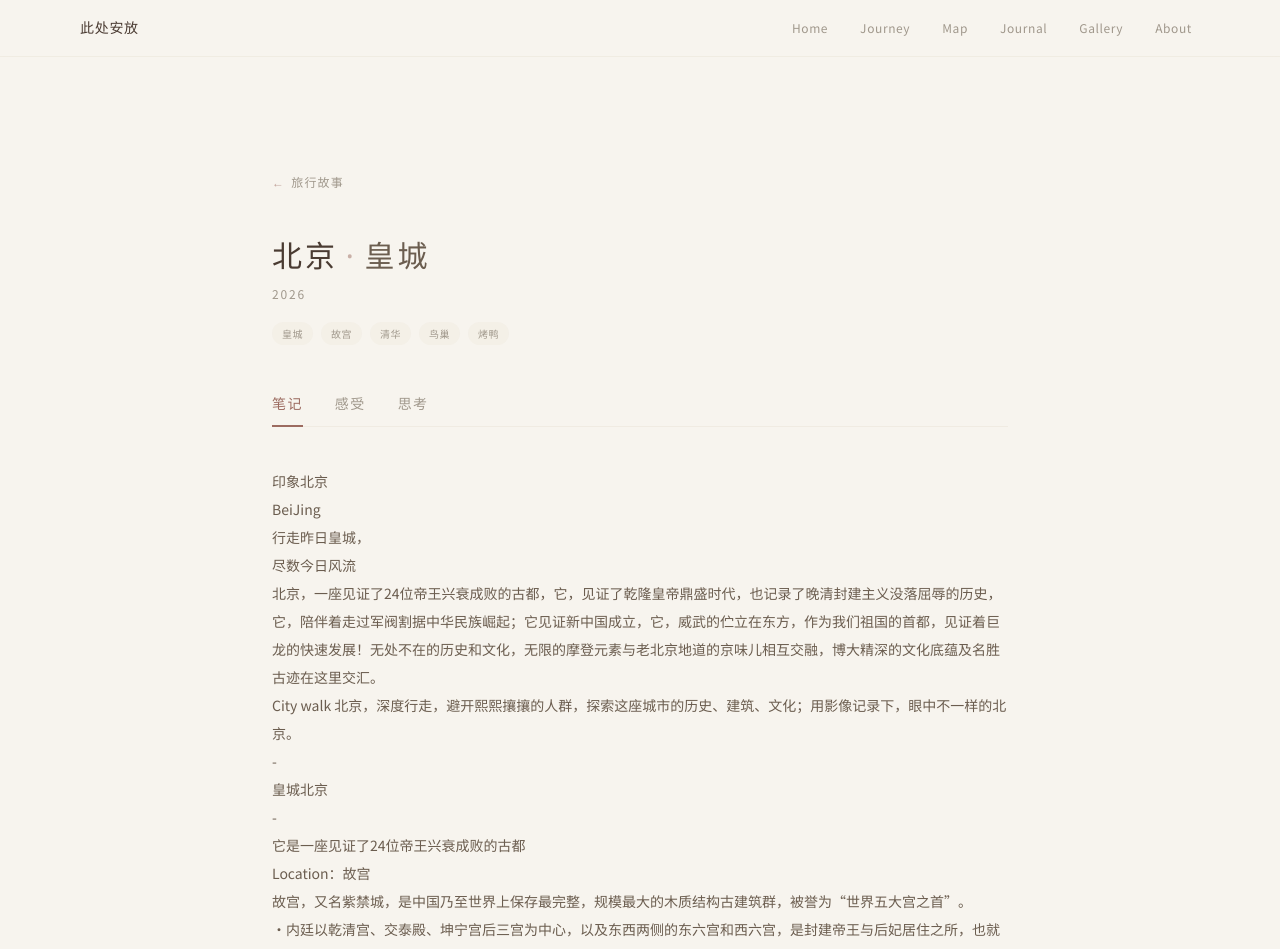
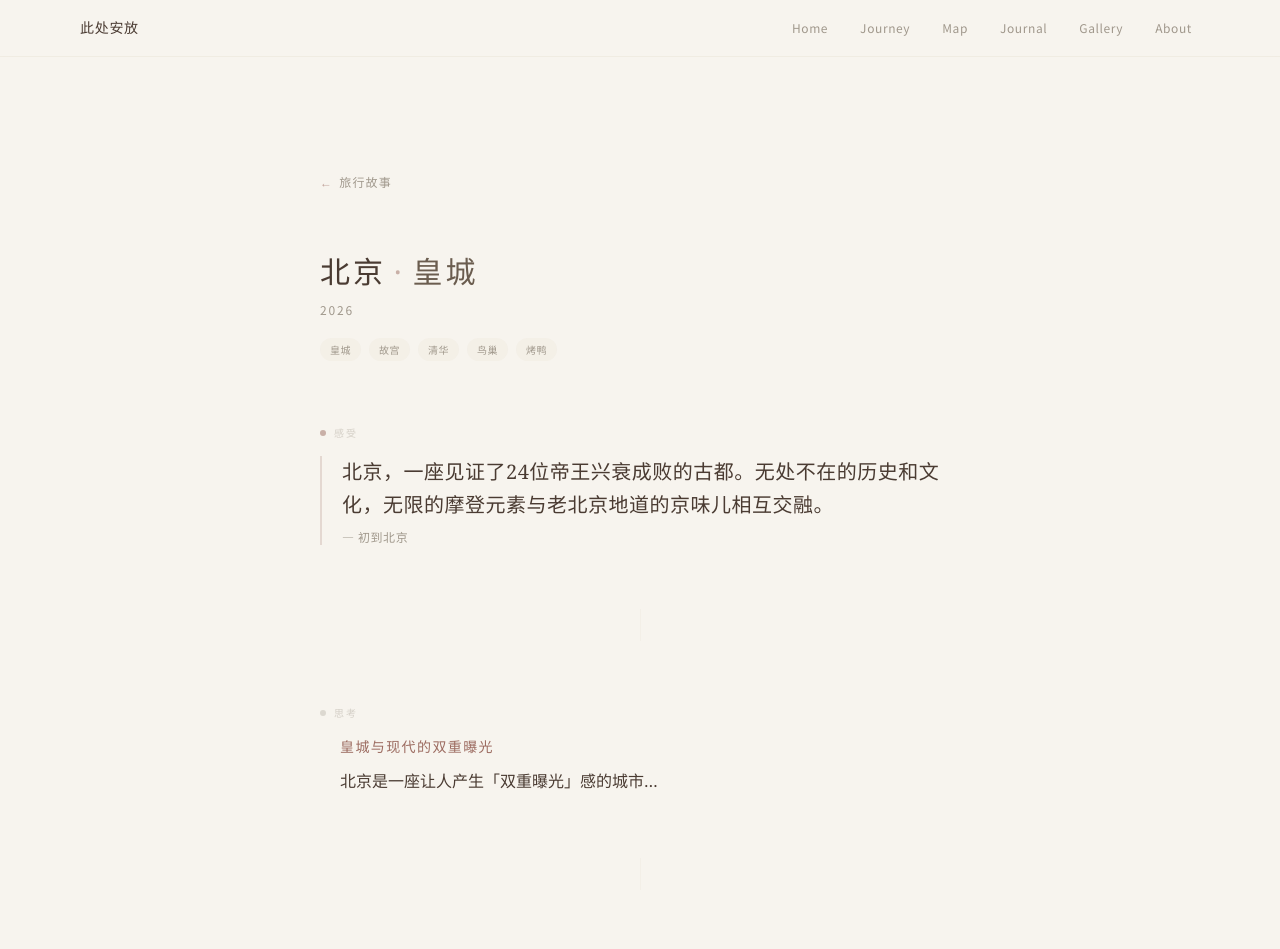
Before and after one commit to litgogo/footprint, a Next.js app: page /footprint/cities/beijing in a window 1280 px wide. Shown: the top 949 px of the page. Built offline with nearby package versions, Linux system fonts and the light colour scheme.

Commit message:
refactor: 城市详情三Tab→随笔碎片流（感受+思考交错，文学化排版）

```diff
--- a/src/app/cities/[slug]/CityDetailClient.tsx
+++ b/src/app/cities/[slug]/CityDetailClient.tsx
@@ -1,142 +1,74 @@
 "use client";
 
-import { useState } from "react";
 import type { City } from "@/data/cities";
 import Link from "next/link";
 
-type Tab = "notes" | "feelings" | "thoughts";
+export default function CityDetailClient({ city }: { city: City }) {
+  // 将 feelings 和 thoughts 合并为随笔碎片流
+  const fragments: { type: "feeling" | "thought"; id: string; content: React.ReactNode }[] = [];
 
-// ---- 简易 Markdown 渲染 ----
-function renderMarkdown(text: string): React.ReactNode {
-  const sections = text.split(/(?=^## )/m);
+  city.feelings.forEach((f) => {
+    fragments.push({
+      type: "feeling",
+      id: f.id,
+      content: (
+        <>
+          <p className="text-lg md:text-xl font-serif font-light text-ink leading-relaxed tracking-wide">
+            {f.quote}
+          </p>
+          {f.context && (
+            <p className="mt-2 text-xs text-ink-muted tracking-wider font-sans">
+              — {f.context}
+            </p>
+          )}
+        </>
+      ),
+    });
+  });
 
-  return sections.map((section, si) => {
-    const lines = section.trim().split("\n");
-    const elements: React.ReactNode[] = [];
+  city.thoughts.forEach((t) => {
+    // 提炼：取标题 + 正文首句
+    const firstSentence = t.body.split(/[。.\\n]/)[0];
+    fragments.push({
+      type: "thought",
+      id: t.id,
+      content: (
+        <>
+          <h3 className="text-sm font-sans font-medium text-film tracking-widest mb-3">
+            {t.title}
+          </h3>
+          <p className="text-base font-serif font-light text-ink leading-relaxed">
+            {firstSentence}
+            {firstSentence.length < t.body.length ? "…" : ""}
+          </p>
+        </>
+      ),
+    });
+  });
 
-    lines.forEach((line, i) => {
-      // H2 header
-      if (line.startsWith("## ")) {
-        elements.push(
-          <h2
-            key={`${si}-h2-${i}`}
-            className="text-lg font-serif font-medium text-ink mt-10 mb-4 first:mt-0 tracking-wide"
-          >
-            {line.replace("## ", "")}
-          </h2>
-        );
-        return;
+  // 交错排列：feeling → thought → feeling → thought ...
+  const sorted: typeof fragments = [];
+  const feelings = fragments.filter((f) => f.type === "feeling");
+  const thoughts = fragments.filter((f) => f.type === "thought");
+  const maxLen = Math.max(feelings.length, thoughts.length);
+  for (let i = 0; i < maxLen; i++) {
+    if (feelings[i]) sorted.push(feelings[i]);
+    if (thoughts[i]) sorted.push(thoughts[i]);
   }
 
-      // H3 header
-      if (line.startsWith("### ")) {
-        elements.push(
-          <h3
-            key={`${si}-h3-${i}`}
-            className="text-base font-serif font-medium text-ink mt-8 mb-3 tracking-wide"
-          >
-            {line.replace("### ", "")}
-          </h3>
-        );
-        return;
-      }
-
-      // Blockquote
-      if (line.startsWith("> ")) {
-        elements.push(
-          <blockquote
-            key={`${si}-bq-${i}`}
-            className="border-l-2 border-film/40 pl-4 my-3 text-ink-light italic font-serif leading-relaxed"
-          >
-            {parseInline(line.replace(/^> ?/, ""))}
-          </blockquote>
-        );
-        return;
-      }
-
-      // Horizontal rule
-      if (line.trim() === "---") {
-        elements.push(
-          <hr
-            key={`${si}-hr-${i}`}
-            className="my-8 border-oat/40"
-          />
-        );
-        return;
-      }
-
-      // Bold list items
-      if (line.startsWith("**") && line.includes("**")) {
-        elements.push(
-          <p
-            key={`${si}-p-${i}`}
-            className="text-sm text-ink-light leading-relaxed mt-2 font-medium"
-          >
-            {parseInline(line)}
-          </p>
-        );
-        return;
-      }
-
-      // Empty line
-      if (line.trim() === "") {
-        elements.push(<div key={`${si}-sp-${i}`} className="h-3" />);
-        return;
-      }
-
-      // Regular paragraph
-      elements.push(
-        <p
-          key={`${si}-p-${i}`}
-          className="text-sm text-ink-light leading-loose"
-        >
-          {parseInline(line)}
-        </p>
-      );
-    });
-
-    return <div key={si}>{elements}</div>;
-  });
-}
-
-function parseInline(text: string): React.ReactNode {
-  // Bold **text**
-  const parts = text.split(/(\*\*[^*]+\*\*)/g);
-  return parts.map((part, i) => {
-    if (part.startsWith("**") && part.endsWith("**")) {
   return (
-        <strong key={i} className="font-medium text-ink">
-          {part.slice(2, -2)}
-        </strong>
-      );
-    }
-    return part;
-  });
-}
-
-// ---- 主组件 ----
-export default function CityDetailClient({ city }: { city: City }) {
-  const [tab, setTab] = useState<Tab>("notes");
-
-  const tabs: { key: Tab; label: string }[] = [
-    { key: "notes", label: "笔记" },
-    { key: "feelings", label: "感受" },
-    { key: "thoughts", label: "思考" },
-  ];
-
-  return (
-    <main className="min-h-screen py-20 md:py-28 px-4 max-w-3xl mx-auto">
-      {/* 返回链接 */}
+    <main className="min-h-screen py-20 md:py-28 px-4 max-w-2xl mx-auto">
+      {/* 返回 */}
       <Link
         href="/journal"
-        className="inline-flex items-center gap-1.5 text-xs tracking-widest text-ink-muted hover:text-film transition-colors mb-12 font-sans"
+        className="inline-flex items-center gap-1.5 text-xs tracking-widest text-ink-muted hover:text-film transition-colors mb-16 font-sans"
       >
         <span className="text-film/60">←</span>
         旅行故事
       </Link>
 
       {/* 城市头部 */}
-      <div className="mb-12">
+      <div className="mb-16">
         <h1 className="text-2xl md:text-3xl font-serif font-light text-ink tracking-widest">
           {city.name}
           <span className="text-film/50 mx-2">·</span>
@@ -165,67 +97,47 @@ export default function CityDetailClient({ city }: { city: City }) {
         </div>
       </div>
 
-      {/* Tab 切换 */}
-      <div className="flex gap-8 border-b border-oat/50 mb-10">
-        {tabs.map((t) => (
-          <button
-            key={t.key}
-            onClick={() => setTab(t.key)}
-            className={`pb-3 text-sm tracking-widest font-sans transition-colors duration-300 border-b-2 -mb-[1px] ${
-              tab === t.key
-                ? "text-film border-film"
-                : "text-ink-muted border-transparent hover:text-ink-light"
+      {/* 随笔碎片流 */}
+      <div className="space-y-16">
+        {sorted.map((frag, idx) => (
+          <div key={frag.id} className="relative">
+            {/* 装饰圆点 */}
+            <div className="flex items-center gap-2 mb-4">
+              <span
+                className={`w-1.5 h-1.5 rounded-full ${
+                  frag.type === "feeling" ? "bg-film/50" : "bg-ink-muted/30"
+                }`}
+              />
+              <span className="text-[10px] tracking-[0.2em] text-ink-muted/40 font-sans uppercase">
+                {frag.type === "feeling" ? "感受" : "思考"}
+              </span>
+            </div>
+
+            <div
+              className={`${
+                frag.type === "feeling"
+                  ? "border-l-2 border-film/20 pl-5"
+                  : "pl-5"
               }`}
             >
-            {t.label}
-          </button>
-        ))}
+              {frag.content}
             </div>
 
-      {/* 内容区 */}
-      <div className="min-h-[40vh]">
-        {/* 笔记 */}
-        {tab === "notes" && (
-          <div className="prose-custom">{renderMarkdown(city.notes)}</div>
-        )}
-
-        {/* 感受 */}
-        {tab === "feelings" && (
-          <div className="space-y-8">
-            {city.feelings.map((f) => (
-              <div key={f.id} className="group">
-                <blockquote className="border-l-2 border-film/30 pl-5 py-1">
-                  <p className="text-base md:text-lg font-serif font-light text-ink leading-relaxed">
-                    「{f.quote}」
-                  </p>
-                </blockquote>
-                {f.context && (
-                  <p className="mt-2 ml-5 text-xs text-ink-muted tracking-wide font-sans">
-                    {f.context}
-                  </p>
+            {/* 分隔线（最后一项不显示） */}
+            {idx < sorted.length - 1 && (
+              <div className="mt-16 flex justify-center">
+                <span className="block w-px h-8 bg-oat/30" />
+              </div>
             )}
           </div>
         ))}
       </div>
-        )}
 
-        {/* 思考 */}
-        {tab === "thoughts" && (
-          <div className="space-y-10">
-            {city.thoughts.map((t) => (
-              <div key={t.id}>
-                <h3 className="text-base font-serif font-medium text-ink mb-4 tracking-wide">
-                  {t.title}
-                </h3>
-                <div className="text-sm text-ink-light leading-loose space-y-3">
-                  {t.body.split("\n\n").map((para, i) => (
-                    <p key={i}>{para}</p>
-                  ))}
-                </div>
-              </div>
-            ))}
-          </div>
-        )}
+      {/* 底部 */}
+      <div className="mt-24 text-center">
+        <span className="text-[10px] tracking-[0.3em] text-ink-muted/50 font-sans">
+          {city.name} · {city.date}
+        </span>
       </div>
     </main>
   );
```
Lines whose indentation alone changed are shown as unchanged.
